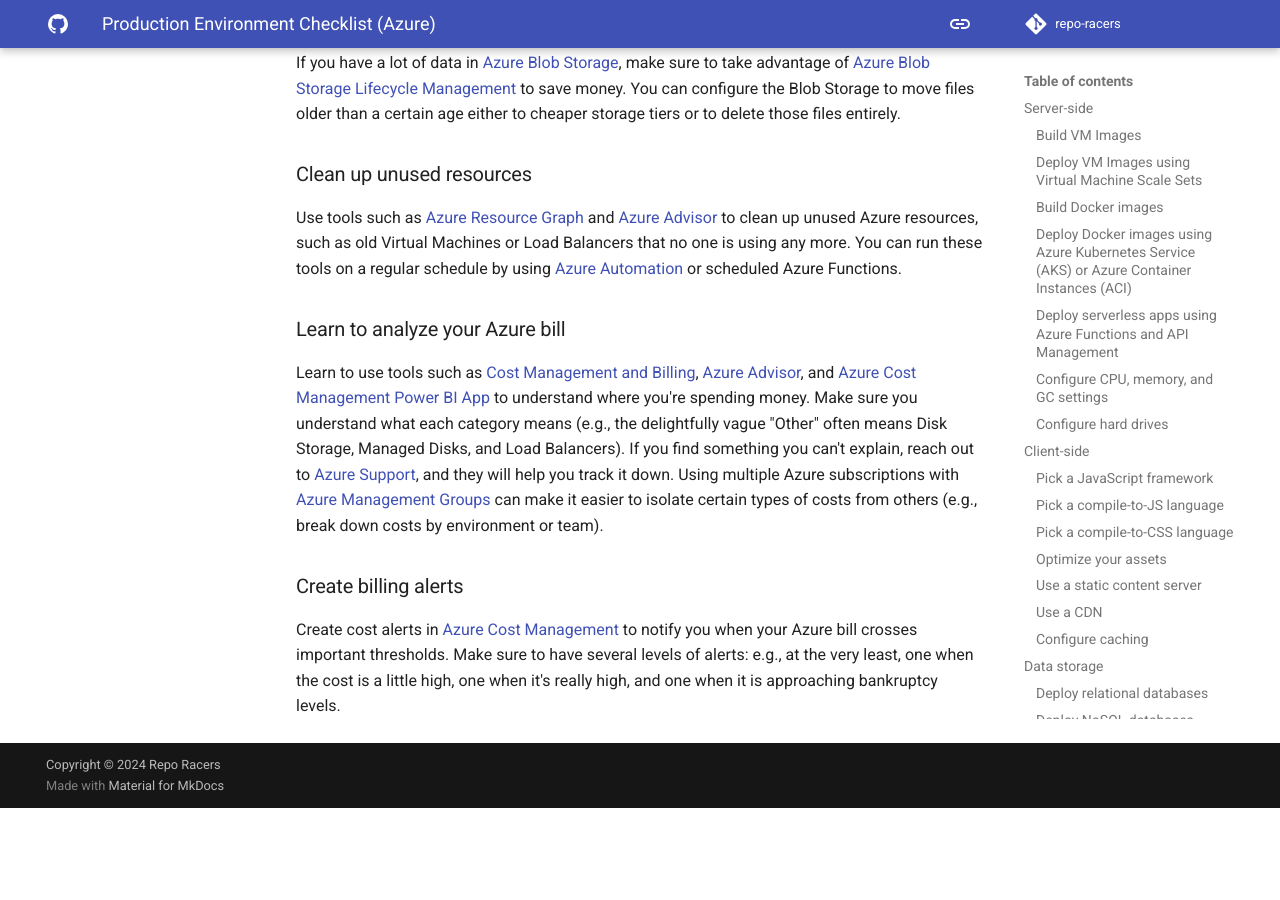
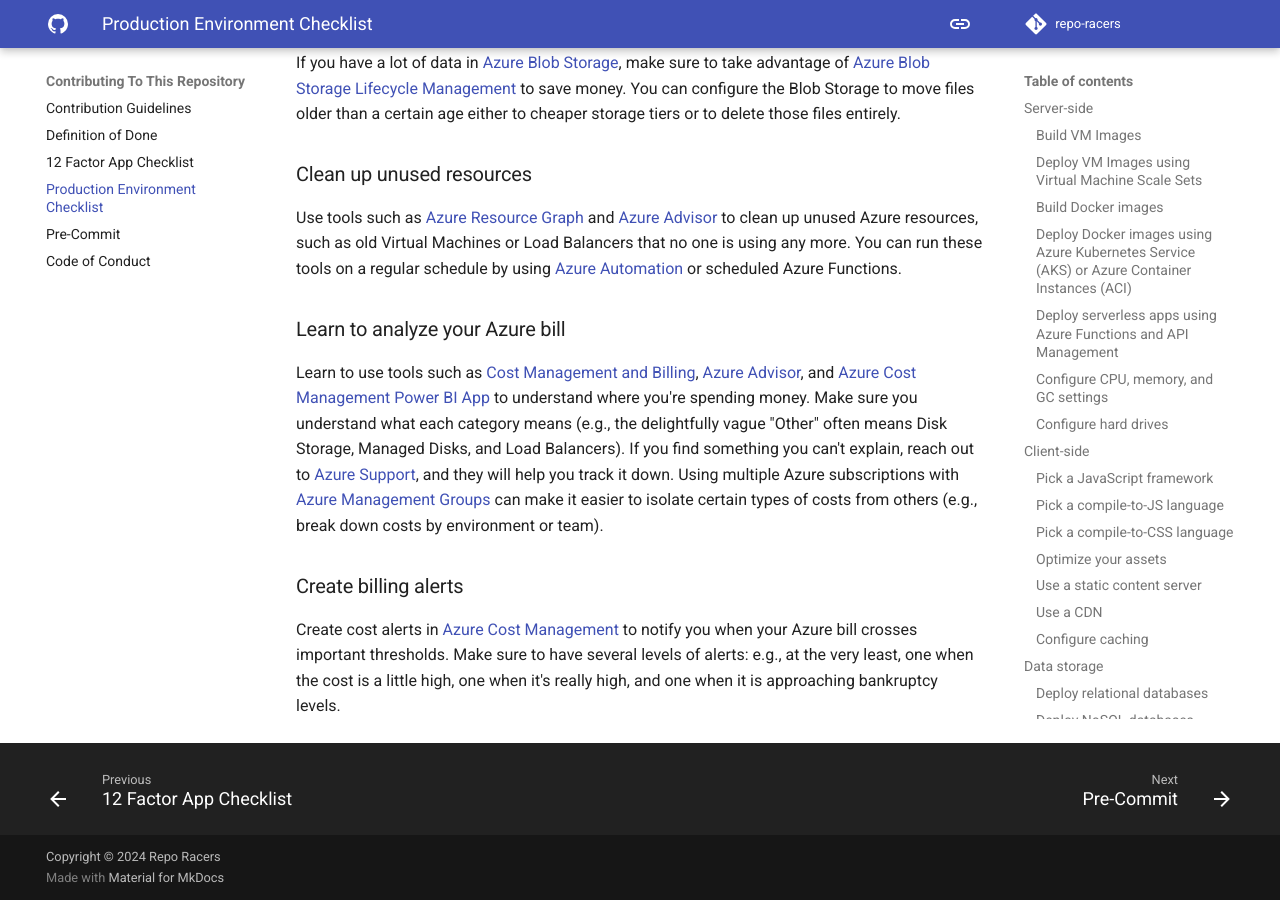
Before and after one commit to repo-racers/repo-racers, an MkDocs documentation site: the page built from docs/contribution/production-environment-checklist.md, in a window 1280 px wide and 900 px high, scrolled down 18120 px. Built offline with MkDocs 1.6.1 and Material for MkDocs 9.7.7, drawn with Linux system fonts in a browser that asks for light colours; comment, search, counter and statistics services are not loaded; before the commit the page ends 18928 px from its top, so only the background shows below that.

Commit message:
Update mkdocs.yml

```diff
--- a/mkdocs.yml
+++ b/mkdocs.yml
@@ -58,6 +58,6 @@
       - contribution/contribution-guidelines.md
       - Definition of Done: contribution/definition-of-done.md
       - 12 Factor App Checklist: contribution/12-factor-app-checklist.md
-      - Production Environment Checklist: contributing/production-environment-checklist.md
+      - Production Environment Checklist: contribution/production-environment-checklist.md
       - Pre-Commit: contribution/pre-commit.md
       - Code of Conduct: contribution/code-of-conduct.md
```
